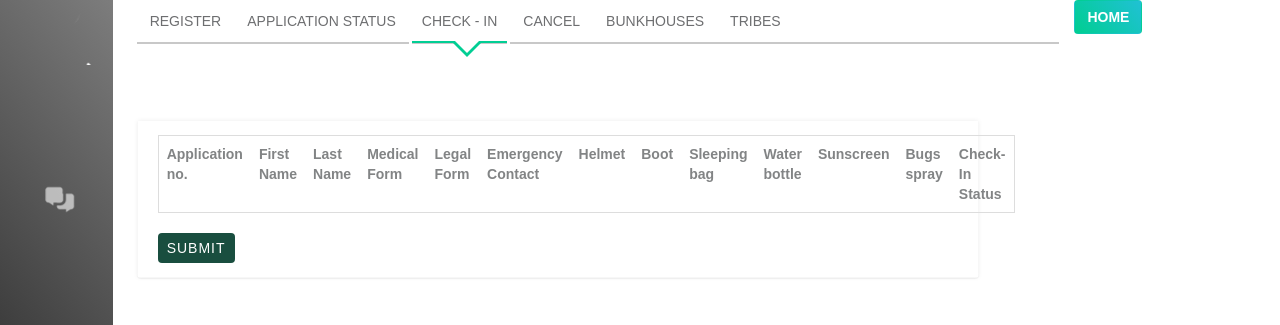
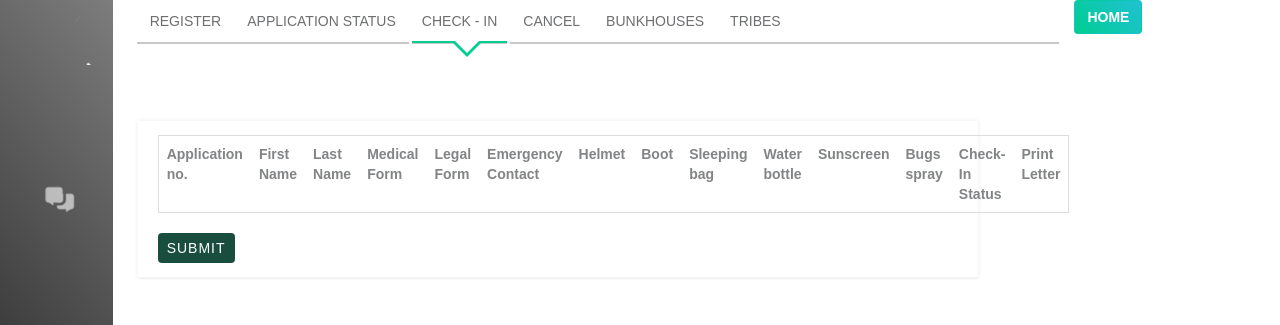
Before and after one commit to karbmk/CGU_software_development, a Python web app: template Gila_Breath_Camp/Code/Static/Templates/new-tran.html in a window 1280 px wide, after a click on "CHECK - IN". Shown: the part 24-349 px from the top of the page. Run offline with Jinja, Linux system fonts and the light colour scheme; the template is opened without the code that fills it, so the values that code supplies are empty; some libraries are stand-ins or nearby versions; some web fonts are replaced.

Commit message:
print letter added in ui
Signed-off-by: Karthik <karthikbm01@gmail.com>

```diff
--- a/Gila_Breath_Camp/Code/Static/Templates/comp-detail.html
+++ b/Gila_Breath_Camp/Code/Static/Templates/comp-detail.html
@@ -999,6 +999,7 @@
 					       	    <th>Sunscreen</th>
 					       	    <th>Bugs spray</th>
 					       	    <th>Check-In Status</th>
+								<th>Print Letter</th>
 
 					       	  </tr>
 
--- a/Gila_Breath_Camp/Code/Static/Templates/new-tran.html
+++ b/Gila_Breath_Camp/Code/Static/Templates/new-tran.html
@@ -996,6 +996,7 @@
 					       	    <th>Sunscreen</th>
 					       	    <th>Bugs spray</th>
 					       	    <th>Check-In Status</th>
+								<th>Print Letter</th>
 
 					       	  </tr>
 
--- a/Gila_Breath_Camp/Code/Static/Templates/tran-his.html
+++ b/Gila_Breath_Camp/Code/Static/Templates/tran-his.html
@@ -990,6 +990,7 @@
 					       	    <th>Sunscreen</th>
 					       	    <th>Bugs spray</th>
 					       	    <th>Check-In Status</th>
+								<th>Print Letter</th>
 
 					       	  </tr>
 
--- a/Gila_Breath_Camp/Code/Static/js/test_dyn.js
+++ b/Gila_Breath_Camp/Code/Static/js/test_dyn.js
@@ -46,6 +46,7 @@ getTest1 = function(id)
 				html += '<td><input onchange="myFunction()" id="sunscreen'+i+'" type="checkbox" name="sunscreen" '+sunscreen+'></td>'
 				html += '<td><input onchange="myFunction()" id="bugs_spray'+i+'" type="checkbox" name="bugs_spray" '+bugs_spray+'></td>'
 				html += '<td id="completed'+i+'">'+complete+'</td>'
+				html +='<button>PRINT</button>'
 				html += '</tr>'
 				$("#checkin").append(html);
 				}
```
